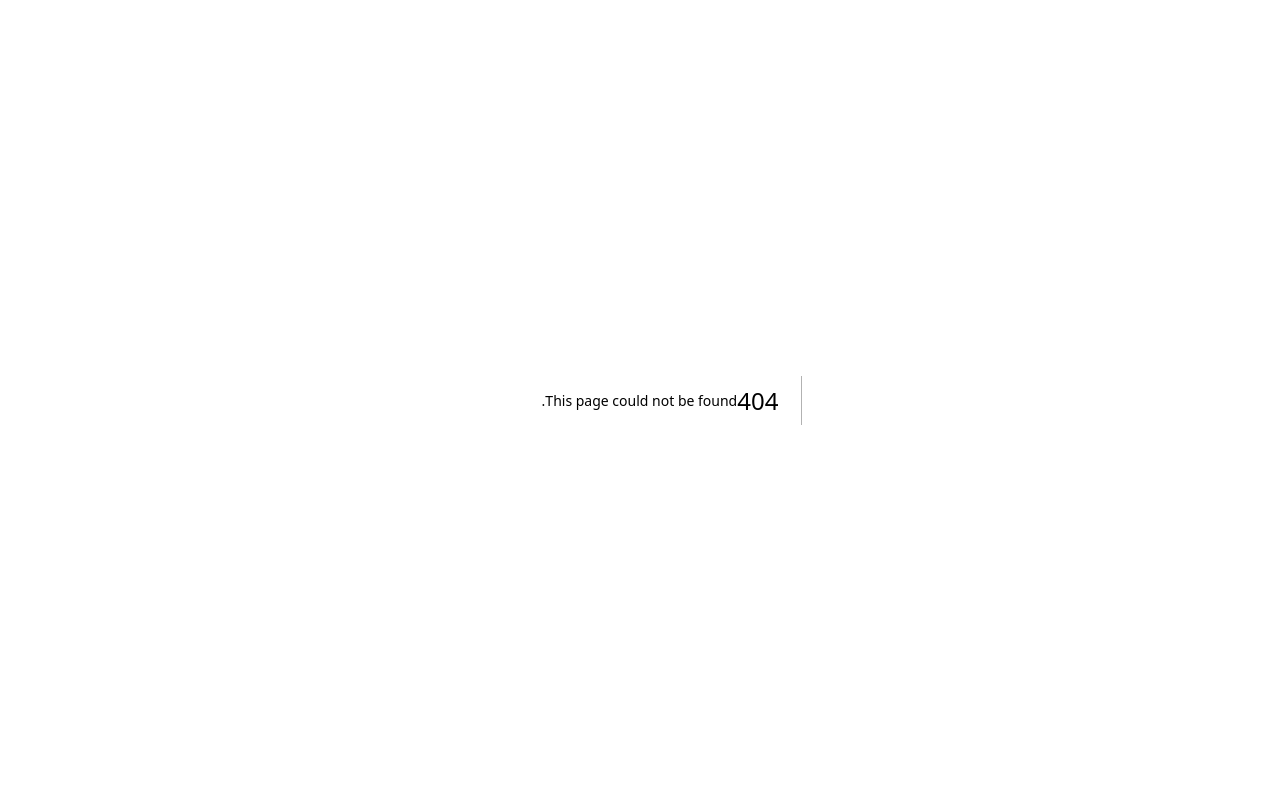
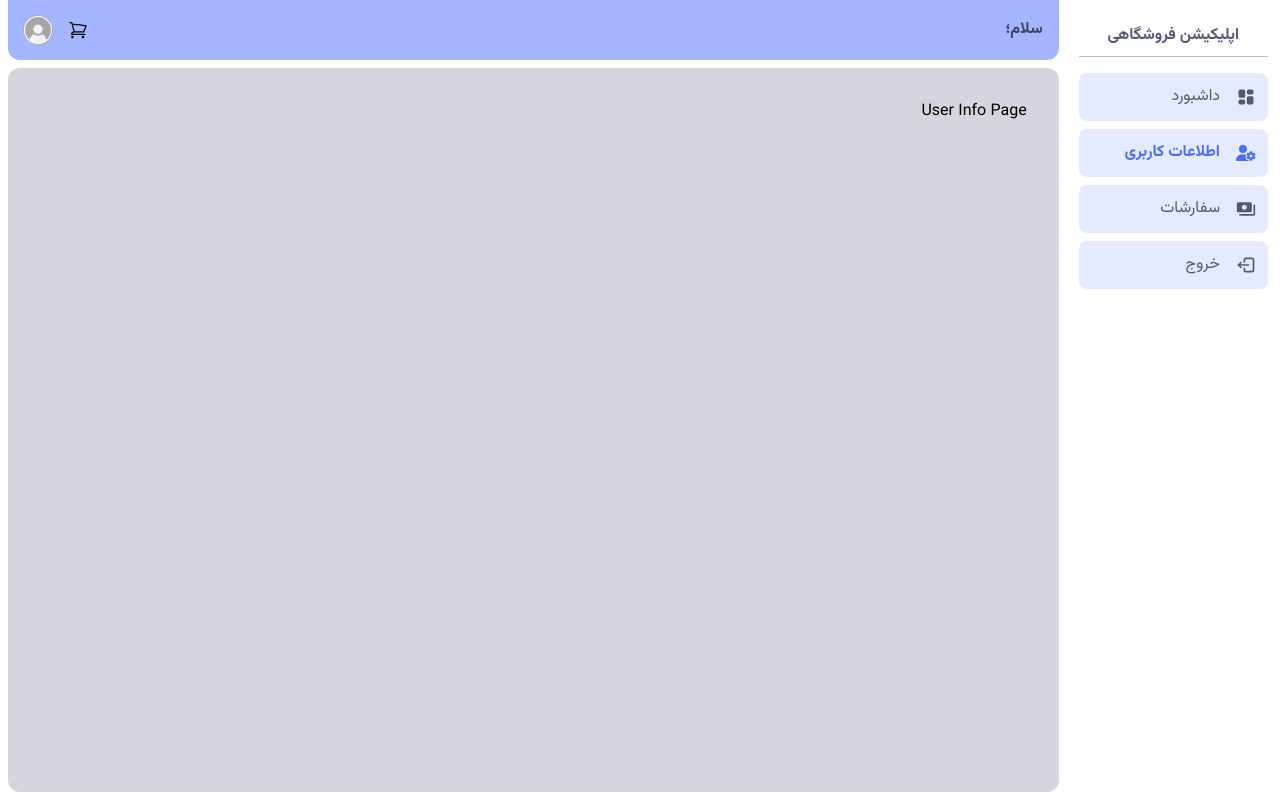
Before and after one commit to mahdi-q/Shop-App-Project, a Next.js app: page /profile/me in a window 1280 px wide. Before the commit this address had no page. Built offline with nearby package versions, Linux system fonts and the light colour scheme; no server answers.

Commit message:
Update ProfileSidebar component

```diff
--- a/src/app/(Profile)/_components/ProfileHeader.jsx
+++ b/src/app/(Profile)/_components/ProfileHeader.jsx
@@ -43,7 +43,7 @@ function ProfileHeader() {
       </div>
 
       <Drawer open={isOpenDrawer} onClose={() => setIsOpenDrawer(false)}>
-        <ProfileSidebar />
+        <ProfileSidebar onClose={() => setIsOpenDrawer(false)} />
       </Drawer>
     </div>
   );
--- a/src/app/(Profile)/_components/ProfileSidebar.jsx
+++ b/src/app/(Profile)/_components/ProfileSidebar.jsx
@@ -1,4 +1,40 @@
-function ProfileSidebar() {
-  return <div>Profile Sidebar</div>;
+import ButtonIcon from "@/ui/ButtonIcon";
+import Link from "next/link";
+import { HiOutlineXMark } from "react-icons/hi2";
+import { TbLogout2 } from "react-icons/tb";
+import SidebarNavs from "./SidebarNavs";
+
+function ProfileSidebar({ onClose }) {
+  return (
+    <div className="flex flex-col">
+      {/* Sidebar Header */}
+      <div className="my-4 flex w-full items-center justify-between border-b border-b-secondary-200 pb-2 transition-all duration-300 ease-in-out hover:border-b-primary-200 lg:mt-2 lg:justify-center">
+        <Link
+          href="/"
+          className="font-bold text-secondary-700 hover:text-primary-900"
+        >
+          اپلیکیشن فروشگاهی
+        </Link>
+
+        <ButtonIcon
+          className="block lg:hidden"
+          varient="text"
+          onClick={onClose}
+        >
+          <HiOutlineXMark className="!h-5 !w-5" />
+        </ButtonIcon>
+      </div>
+
+      {/* Sidebar Content */}
+      <div className="flex-auto">
+        <SidebarNavs onClose={onClose} />
+
+        <div className="mt-2 flex w-full cursor-pointer items-center gap-x-4 rounded-lg bg-primary-100/70 py-3 pr-3 text-error transition-all duration-300 ease-in-out hover:bg-primary-100 hover:text-error lg:text-secondary-700">
+          <TbLogout2 className="h-5 w-5" />
+          <span>خروج</span>
+        </div>
+      </div>
+    </div>
+  );
 }
 export default ProfileSidebar;
--- /dev/null
+++ b/src/app/(Profile)/_components/SidebarNavs.jsx
@@ -0,0 +1,56 @@
+"use client";
+
+import { TbLayoutDashboardFilled } from "react-icons/tb";
+import { FaUserGear } from "react-icons/fa6";
+import { MdPayments } from "react-icons/md";
+import classNames from "classnames";
+import Link from "next/link";
+import { usePathname } from "next/navigation";
+
+const sidebarNavs = [
+  {
+    id: 1,
+    title: "داشبورد",
+    icon: <TbLayoutDashboardFilled />,
+    href: "/profile",
+  },
+  {
+    id: 2,
+    title: "اطلاعات کاربری",
+    icon: <FaUserGear />,
+    href: "/profile/me",
+  },
+  {
+    id: 3,
+    title: "سفارشات",
+    icon: <MdPayments />,
+    href: "/profile/payments",
+  },
+];
+
+function SidebarNavs({ onClose }) {
+  const pathname = usePathname();
+
+  return (
+    <ul className="space-y-2">
+      {sidebarNavs.map((nav) => (
+        <li key={nav.id}>
+          <Link
+            href={nav.href}
+            onClick={onClose}
+            className={classNames(
+              "flex w-full items-center gap-x-4 rounded-lg bg-primary-100/70 py-3 pr-3 text-secondary-700 transition-all duration-300 ease-in-out hover:bg-primary-100 hover:text-secondary-800 [&>svg]:h-5 [&>svg]:w-5",
+              {
+                "!font-bold !text-primary-900": pathname === nav.href,
+              },
+            )}
+          >
+            {nav.icon}
+            {nav.title}
+          </Link>
+        </li>
+      ))}
+    </ul>
+  );
+}
+export default SidebarNavs;
--- a/src/app/(Profile)/layout.jsx
+++ b/src/app/(Profile)/layout.jsx
@@ -10,7 +10,7 @@ function ProfileLayout({ children }) {
   return (
     <div className="grid h-screen grid-cols-12 bg-white">
       {/* Sidebar */}
-      <aside className="col-span-12 hidden overflow-y-auto bg-warning p-4 lg:col-span-3 lg:block xl:col-span-2">
+      <aside className="col-span-12 hidden overflow-y-auto py-4 px-3 lg:col-span-3 lg:block xl:col-span-2">
         <ProfileSidebar />
       </aside>
 
--- /dev/null
+++ b/src/app/(Profile)/profile/me/page.jsx
@@ -0,0 +1,4 @@
+function UserInfoPage() {
+  return <div>User Info Page</div>;
+}
+export default UserInfoPage;
--- /dev/null
+++ b/src/app/(Profile)/profile/payments/page.jsx
@@ -0,0 +1,4 @@
+function UserPaymentsPage() {
+  return <div>User Payments Page</div>;
+}
+export default UserPaymentsPage;
```
